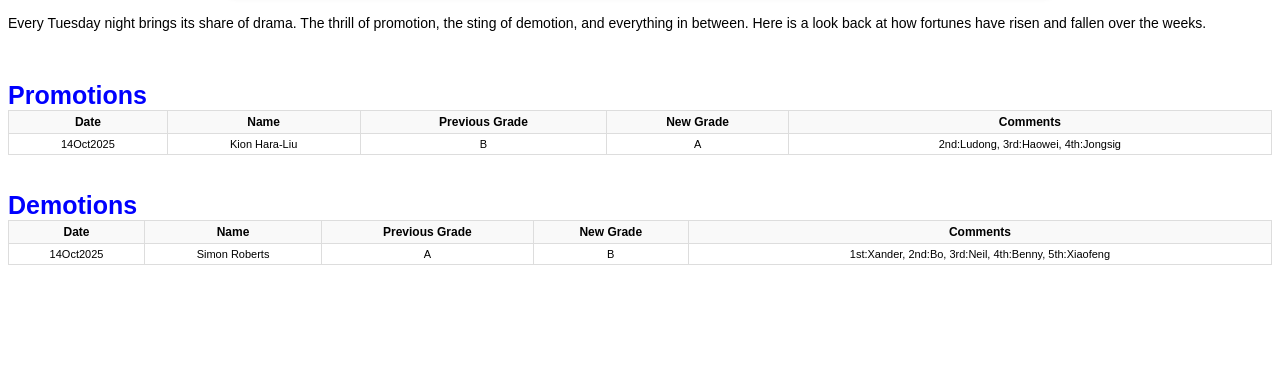
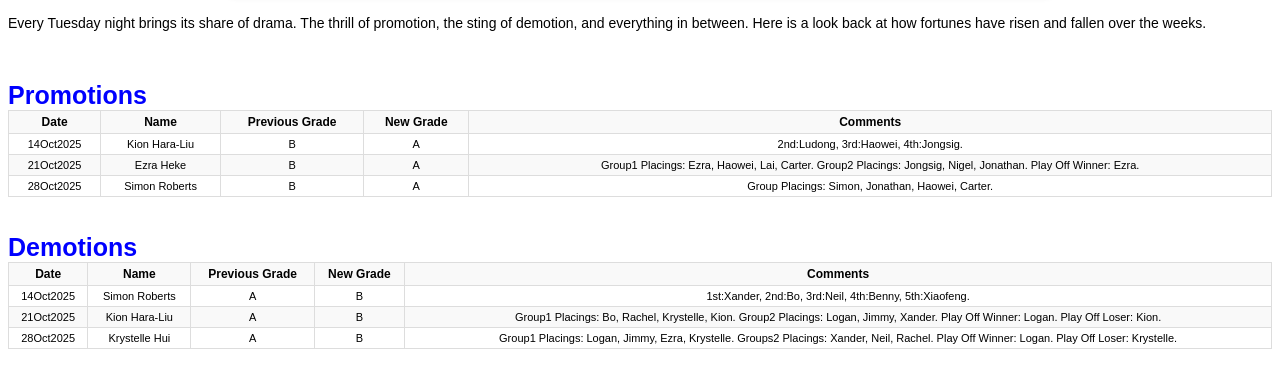
Before and after one commit to MataiMoorfield/wktta, a plain HTML site: page index.html in a window 1280 px wide. Shown: the part 94-482 px from the top of the page. Drawn offline with Linux system fonts and the light colour scheme.

Commit message:
Update index.html

```diff
--- a/index.html
+++ b/index.html
@@ -77,7 +77,9 @@ caption { text-align:left; color:blue; font-size: 25px; font-weight: bold;}
 
 <tbody>
 
-<tr><td>14Oct2025</td><td>Kion Hara-Liu</td><td>B</td><td>A</td><td>2nd:Ludong, 3rd:Haowei, 4th:Jongsig</td></tr>
+<tr><td>14Oct2025</td><td>Kion Hara-Liu</td><td>B</td><td>A</td><td>2nd:Ludong, 3rd:Haowei, 4th:Jongsig.</td></tr>
+<tr><td>21Oct2025</td><td>Ezra Heke</td><td>B</td><td>A</td><td>Group1 Placings: Ezra, Haowei, Lai, Carter. Group2 Placings: Jongsig, Nigel, Jonathan. Play Off Winner: Ezra.</td></tr>
+<tr><td>28Oct2025</td><td>Simon Roberts</td><td>B</td><td>A</td><td>Group Placings: Simon, Jonathan, Haowei, Carter.</td></tr>
 
 </tbody>
 
@@ -88,7 +90,7 @@ caption { text-align:left; color:blue; font-size: 25px; font-weight: bold;}
 <br>
 
 
-<!-- Format and align text for Promotions using a Table -->
+<!-- Format and align Demotions using a Table -->
 
 <table>
 
@@ -98,7 +100,9 @@ caption { text-align:left; color:blue; font-size: 25px; font-weight: bold;}
 
 <tbody>
 
-<tr><td>14Oct2025</td><td>Simon Roberts</td><td>A</td><td>B</td><td>1st:Xander, 2nd:Bo, 3rd:Neil, 4th:Benny, 5th:Xiaofeng</td></tr>
+<tr><td>14Oct2025</td><td>Simon Roberts</td><td>A</td><td>B</td><td>1st:Xander, 2nd:Bo, 3rd:Neil, 4th:Benny, 5th:Xiaofeng.</td></tr>
+<tr><td>21Oct2025</td><td>Kion Hara-Liu</td><td>A</td><td>B</td><td>Group1 Placings: Bo, Rachel, Krystelle, Kion. Group2 Placings: Logan, Jimmy, Xander. Play Off Winner: Logan. Play Off Loser: Kion.</td></tr>
+<tr><td>28Oct2025</td><td>Krystelle Hui</td><td>A</td><td>B</td><td>Group1 Placings: Logan, Jimmy, Ezra, Krystelle. Groups2 Placings: Xander, Neil, Rachel. Play Off Winner: Logan. Play Off Loser: Krystelle.</td></tr>
 
 </tbody>
 
```
